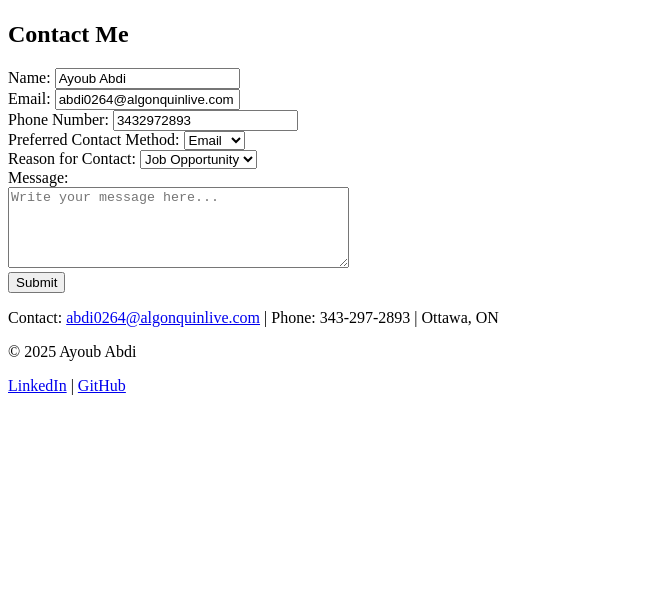
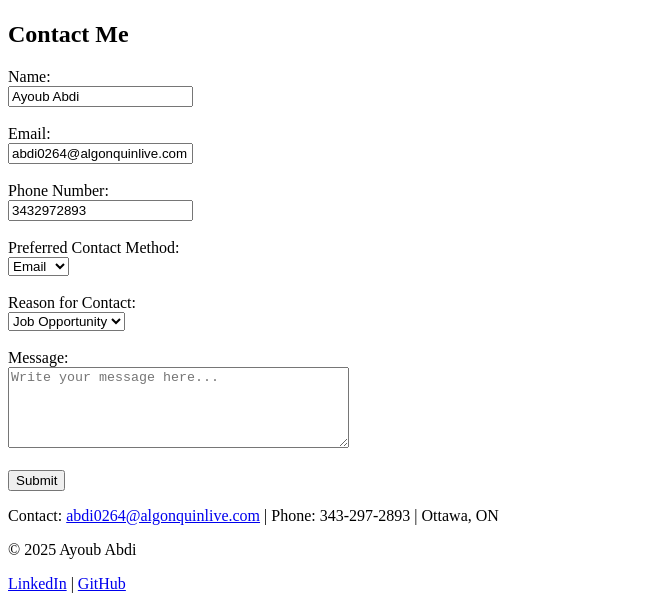
Before and after one commit to LegendKiller23/ayoub-portfolio, a plain HTML site: page index.html in a window 1280 px wide. Shown: the part 1316-1925 px from the top of the page, without its empty margins (0-666 px from the left). Before the commit the page ends 1727 px from the top, so only its background shows below. Drawn offline with Linux system fonts and the light colour scheme.

Commit message:
Update index.html

```diff
--- a/index.html
+++ b/index.html
@@ -132,37 +132,36 @@
 
 <section id="contact">
   <h2>Contact Me</h2>
-  <form action="submit_form.php" method="post">
+  <form action="#" method="post">
 
-    <label for="name">Name:</label>
-    <input type="text" id="name" name="name" value="Ayoub Abdi" required><br>
+    <label for="name">Name:</label><br>
+    <input type="text" id="name" name="name" value="Ayoub Abdi" required><br><br>
 
-    <label for="email">Email:</label>
-    <input type="email" id="email" name="email" value="abdi0264@algonquinlive.com" required><br>
+    <label for="email">Email:</label><br>
+    <input type="email" id="email" name="email" value="abdi0264@algonquinlive.com" required><br><br>
 
-    <label for="phone">Phone Number:</label>
-    <input type="tel" id="phone" name="phone" value="3432972893"><br>
+    <label for="phone">Phone Number:</label><br>
+    <input type="tel" id="phone" name="phone" value="3432972893" required><br><br>
 
-    <label for="contact-method">Preferred Contact Method:</label>
+    <label for="contact-method">Preferred Contact Method:</label><br>
     <select id="contact-method" name="contact-method">
-      <option value="email">Email</option>
+      <option value="email" selected>Email</option>
       <option value="phone">Phone</option>
-    </select><br>
+    </select><br><br>
 
-    <label for="reason">Reason for Contact:</label>
+    <label for="reason">Reason for Contact:</label><br>
     <select id="reason" name="reason">
-      <option value="job">Job Opportunity</option>
+      <option value="job" selected>Job Opportunity</option>
       <option value="collab">Collaboration</option>
       <option value="general">General Inquiry</option>
-    </select><br>
+    </select><br><br>
 
     <label for="message">Message:</label><br>
-    <textarea id="message" name="message" rows="5" cols="40" placeholder="Write your message here..."></textarea><br>
+    <textarea id="message" name="message" rows="5" cols="40" placeholder="Write your message here..."></textarea><br><br>
 
     <button type="submit">Submit</button>
   </form>
 </section>
-
 
 
 <footer>
```
